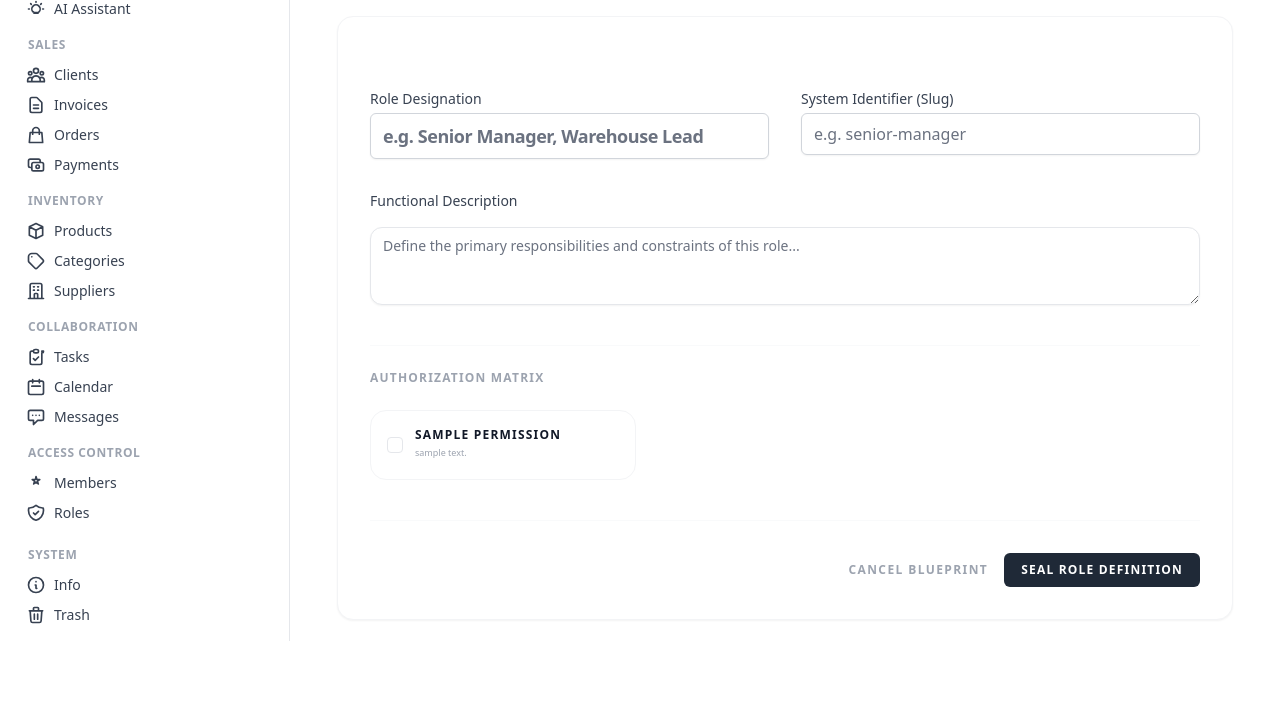
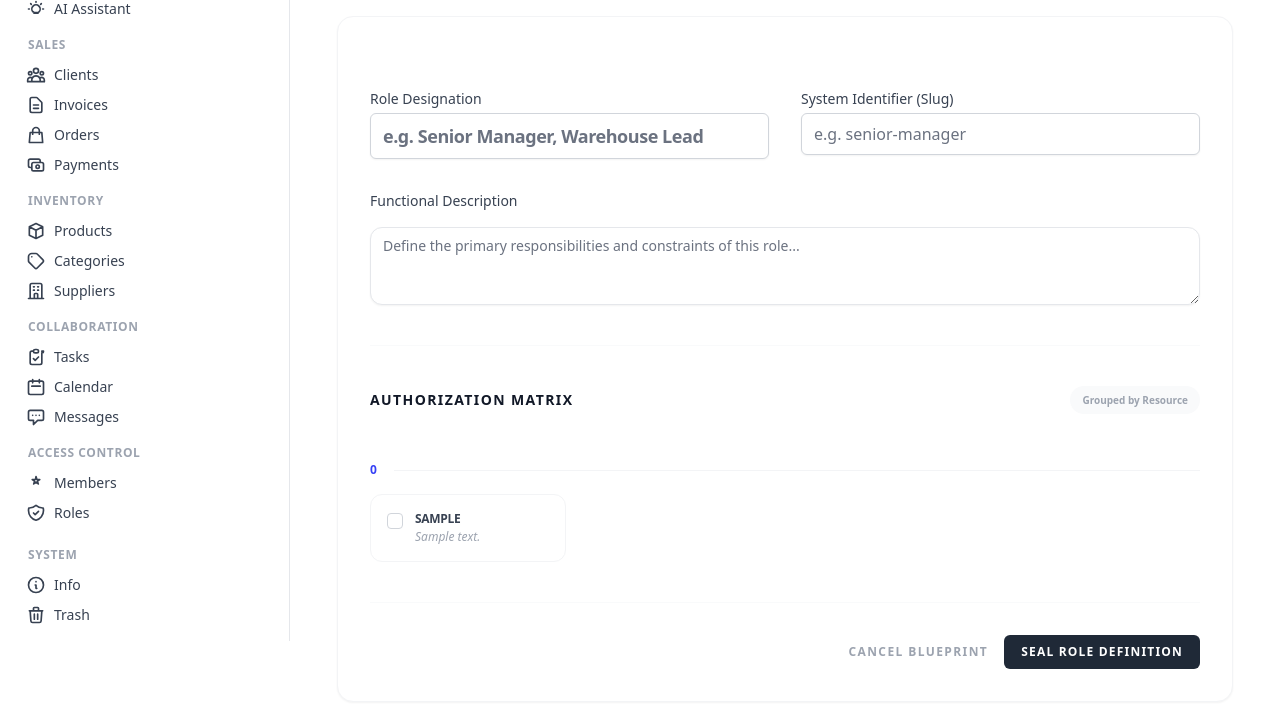
Before and after one commit to bahaztariq/OrbitErp, a Laravel app: template resources/views/roles/create.blade.php in a window 1280 px wide. Shown: the part 159-885 px from the top of the page. Before the commit the page ends 800 px from the top, so only its background shows below. Run offline with Laravel 12, Linux system fonts and the light colour scheme; a user stored in the database is signed in; data comes from the database, SQL or seed files in the repository; tables that the repository leaves empty hold one stand-in row (values such as "Sample post"); the template is opened without the code that fills it: most values are stand-ins (such as "Sample title", 1, 10 or a date in 2020); data that the repository does not hold is empty; style sheets or scripts are compiled from the project's sources.

Commit message:
feat: implement resource-grouped permission matrix for roles and add sync logic to request validation

```diff
--- a/app/Http/Controllers/CompanyController.php
+++ b/app/Http/Controllers/CompanyController.php
@@ -54,7 +54,6 @@
      */
     public function show(Company $company, StatsService $statsService)
     {
-        $this->authorize('view', $company);
 
         $stats = $statsService->getCompanyMetrics($company);
         $monthlyRevenue = $statsService->getMonthlyRevenue($company);
--- a/app/Http/Requests/Role/StoreRoleRequest.php
+++ b/app/Http/Requests/Role/StoreRoleRequest.php
@@ -28,6 +28,8 @@
             'description' => 'nullable|string',
             'is_active' => 'boolean',
             'company_id' => 'required|exists:companies,id',
+            'permission_ids' => 'nullable|array',
+            'permission_ids.*' => 'exists:permissions,id',
         ];
     }
 
--- a/app/Http/Requests/Role/UpdateRoleRequest.php
+++ b/app/Http/Requests/Role/UpdateRoleRequest.php
@@ -28,6 +28,8 @@
             'description' => 'nullable|string',
             'is_active' => 'boolean',
             'company_id' => 'required|exists:companies,id',
+            'permission_ids' => 'nullable|array',
+            'permission_ids.*' => 'exists:permissions,id',
         ];
     }
 
--- a/resources/views/components/layout/sidebar.blade.php
+++ b/resources/views/components/layout/sidebar.blade.php
@@ -19,7 +19,6 @@
         <nav x-data="{ selected: '{{ Request::routeIs('dashboard') ? 'dashboard' : (Request::segment(3) ?? '') }}' }">
             <ul class="space-y-0.5">
                 <!-- Dashboard -->
-                @can('viewAny', App\Models\Company::class)
                 <li>
                     <a href="{{ isset($company) ? (is_object($company) ? route('companies.show', $company->slug) : route('companies.show', $company)) : route('companies.index') }}"
                        class="menu-item {{ Request::routeIs('companies.show') || Request::routeIs('companies.index') ? 'menu-item-active' : 'menu-item-inactive' }}"
@@ -30,7 +29,6 @@
                         <span x-show="$store.sidebar.isExpanded" class="truncate">Dashboard</span>
                     </a>
                 </li>
-                @endcan
 
                 @if(isset($company))
                 <!-- AI Assistant -->
--- a/resources/views/roles/create.blade.php
+++ b/resources/views/roles/create.blade.php
@@ -44,16 +44,35 @@
             </div>
 
             <!-- Permissions Mapping -->
-            <div class="space-y-6 pt-6 border-t border-gray-50">
-                <h3 class="text-xs font-bold text-gray-400 uppercase tracking-widest">Authorization Matrix</h3>
-                <div class="grid grid-cols-1 md:grid-cols-2 lg:grid-cols-3 gap-4">
-                    @foreach($permissions as $permission)
-                    <div class="flex items-center gap-3 p-4 rounded-2xl border border-gray-100 hover:bg-gray-50 transition-all cursor-pointer group">
-                         <input type="checkbox" name="permission_ids[]" value="{{ $permission->id }}" id="perm_{{ $permission->id }}" class="rounded text-brand-500 focus:ring-brand-500 border-gray-200 transition-all">
-                          <div>
-                            <label for="perm_{{ $permission->id }}" class="block text-xs font-bold text-gray-900 cursor-pointer group-hover:text-brand-500 transition-colors uppercase tracking-widest">{{ $permission->name }}</label>
-                            <span class="text-[9px] text-gray-400 line-clamp-1 lowercase">{{ $permission->description }}</span>
-                         </div>
+            <div class="space-y-12 pt-10 border-t border-gray-50">
+                <div class="flex items-center justify-between">
+                    <h3 class="text-sm font-bold text-gray-900 uppercase tracking-widest">Authorization Matrix</h3>
+                    <span class="text-[10px] font-bold text-gray-400 px-3 py-1 bg-gray-50 rounded-full">Grouped by Resource</span>
+                </div>
+
+                <div class="space-y-10">
+                    @foreach($permissions as $resource => $group)
+                    <div class="space-y-4">
+                        <div class="flex items-center gap-4">
+                            <h4 class="text-xs font-black text-brand-600 uppercase tracking-widest whitespace-nowrap">{{ str_replace('-', ' ', $resource) }}</h4>
+                            <div class="h-px w-full bg-gray-100"></div>
+                        </div>
+                        <div class="grid grid-cols-1 sm:grid-cols-2 lg:grid-cols-3 xl:grid-cols-4 gap-4">
+                            @foreach($group as $permission)
+                            <div class="relative flex items-start p-4 rounded-xl border border-gray-100 bg-white hover:border-brand-200 hover:shadow-sm transition-all group cursor-pointer">
+                                <div class="flex items-center h-5">
+                                    <input type="checkbox" name="permission_ids[]" value="{{ $permission->id }}" id="perm_{{ $permission->id }}"
+                                           class="h-4 w-4 rounded text-brand-600 border-gray-300 focus:ring-brand-500 transition-all cursor-pointer">
+                                </div>
+                                <div class="ml-3 text-xs">
+                                    <label for="perm_{{ $permission->id }}" class="font-bold text-gray-700 cursor-pointer group-hover:text-brand-700 transition-colors uppercase tracking-tight">
+                                        {{ explode(' ', $permission->name)[0] }}
+                                    </label>
+                                    <p class="text-gray-400 mt-0.5 line-clamp-1 italic font-medium">{{ $permission->description }}</p>
+                                </div>
+                            </div>
+                            @endforeach
+                        </div>
                     </div>
                     @endforeach
                 </div>
```
Also changed, not shown: app/Http/Controllers/RoleController.php (+18 -2 lines), resources/views/roles/edit.blade.php (+30 -10 lines).
